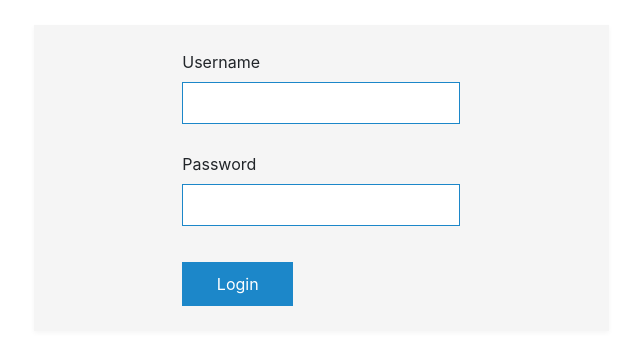
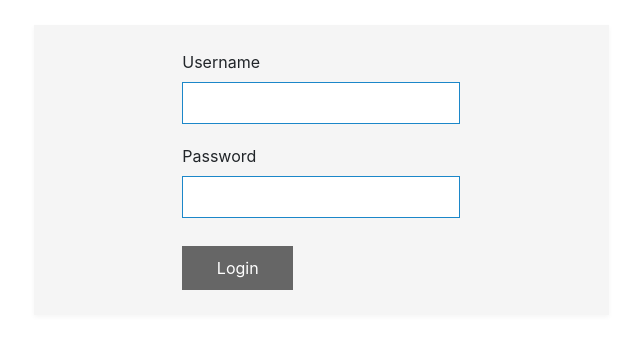
Before and after one commit to glucchinodebest/Esdebitami_webPage, an Angular app: page / in a window 1280 px wide. Shown: the top 344 px of the page, without its empty margins (319-959 px from the left). Built offline with nearby package versions, Linux system fonts and the light colour scheme.

Commit message:
validazione login

```diff
--- a/src/app/login-page/login-page.component.css
+++ b/src/app/login-page/login-page.component.css
@@ -80,6 +80,15 @@
         font-weight: 400;
         color: #fff;
     }
+    button[disabled]{
+        width: 40%;
+        padding: 10px;
+        border: none;
+        background: #666;
+        font-size: 16px;
+        font-weight: 400;
+        color: #fff;
+    }
 
     button:hover {
         background: #2371a0;
--- a/src/app/login-page/login-page.component.html
+++ b/src/app/login-page/login-page.component.html
@@ -13,13 +13,12 @@
                         <label> Username </label>
                     </div>
                     <div class="row">
-                        <input  type="text" required formControlName="username" >
+                        <input type="text" required formControlName="username">
                     </div>
 
-                    <div class="row">
-                        <label id="usernameRequired">
-                            {{usernameRequired}}
-                        </label>
+                    <div *ngIf="loginForm.controls['username'].invalid && (loginForm.controls['username'].dirty || loginForm.controls['username'].touched)"
+                        class="help is-danger">
+                        <span *ngIf="loginForm.controls['username'].errors.required">Campo obbligatorio</span>
                     </div>
 
 
@@ -28,13 +27,12 @@
                     </div>
 
                     <div class="row">
-                        <input type="password" required formControlName="password"  >
+                        <input type="password" formControlName="password">
                     </div>
 
-                    <div class="row">
-                        <label id="passwordRequired">
-                            {{passwordRequired}}
-                        </label>
+                    <div *ngIf="loginForm.controls['password'].invalid && (loginForm.controls['password'].dirty || loginForm.controls['password'].touched)"
+                        class="help is-danger">
+                        <span *ngIf="loginForm.controls['password'].errors.required">Campo obbligatorio</span>
                     </div>
 
                     <div class="row">
@@ -44,7 +42,7 @@
                     </div>
 
                     <div class="row">
-                        <button status="basic" size="small" fullWidth (click)="onLogin()">
+                        <button status="basic" [disabled]="loginForm.invalid" size="small" fullWidth (click)="onLogin()">
                             Login
                         </button>
                     </div>
--- a/src/app/login-page/login-page.component.ts
+++ b/src/app/login-page/login-page.component.ts
@@ -1,6 +1,8 @@
 import { Component, OnInit } from '@angular/core';
 import { FormGroup, FormBuilder, FormControl, FormsModule, Validators } from '@angular/forms';
 import { Router } from '@angular/router';
+
+
 @Component({
   selector: 'app-login-page',
   templateUrl: './login-page.component.html',
@@ -20,31 +22,18 @@ export class LoginPageComponent implements OnInit {
   public passwordRequired:any;
 
   loginForm = new FormGroup({
-    username: new FormControl(''),
-    password: new FormControl('')
+    username: new FormControl('',[Validators.required]),
+    password: new FormControl('',[Validators.required] )
   });
 
 
 
   onLogin() {
-    var required = true;
-    this.usernameRequired="";
-    this.passwordRequired=""
-    if(String (this.loginForm.get('username').value).trim()==""){
-      this.usernameRequired = "Username Richiesto";
-      required=false;
-    }
-    if(String (this.loginForm.get('password').value).trim()==""){
-      this.passwordRequired = "Password Richiesta";
-      required=false;
-    }
-    if(required){
       if (this.loginForm.get('username').value === 'esdebitami' && this.loginForm.get('password').value === 'esdebitami') {
         this.router.navigate(['/dashBoard'])
       } else {
         this.name = "Credenziali errate";
       }
-    }
   }
 
 }
```
